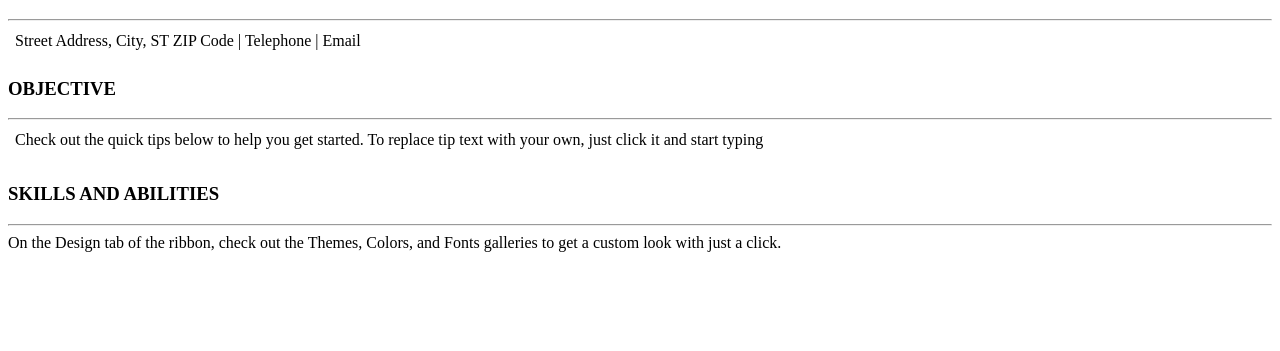
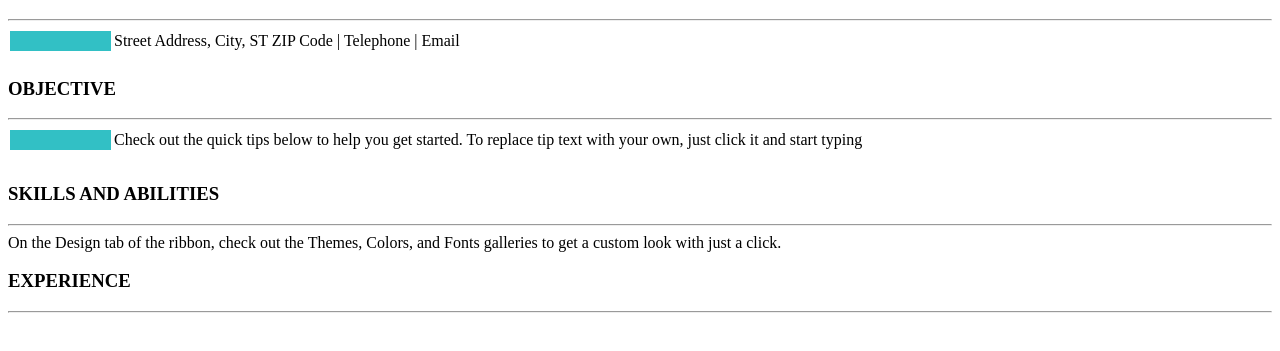
Before and after one commit to wiwabzu/wordToHtml, a plain HTML site: page index.html in a window 1280 px wide. Shown: the part 61-412 px from the top of the page. Drawn offline with Linux system fonts and the light colour scheme.

Commit message:
adding section 3 Experience

```diff
--- a/index.html
+++ b/index.html
@@ -8,7 +8,7 @@
     <style>
 
 
-        .header_t--empty{
+        .header_td--empty{
             background-color: rgb(50, 192, 197);
             padding-left: 100px;
 
@@ -30,6 +30,7 @@
         </table>
     </header>
     <main>
+        <!-- section1 -->
         <section>
             <h3>OBJECTIVE</h3>
             <hr/>
@@ -50,6 +51,7 @@
                 </tr>
             </table>
         </section>
+        <!-- section2 -->
         <section>
             <h3>SKILLS AND ABILITIES</h3>
             <hr />
@@ -67,6 +69,12 @@
                 <td></td>
             </tr>
         </section>
+        <!-- section3 -->
+        <section>
+            <h3>EXPERIENCE</h3>
+            <hr />
+
+        </section>
     </main>
 </body>
 </html>
```
